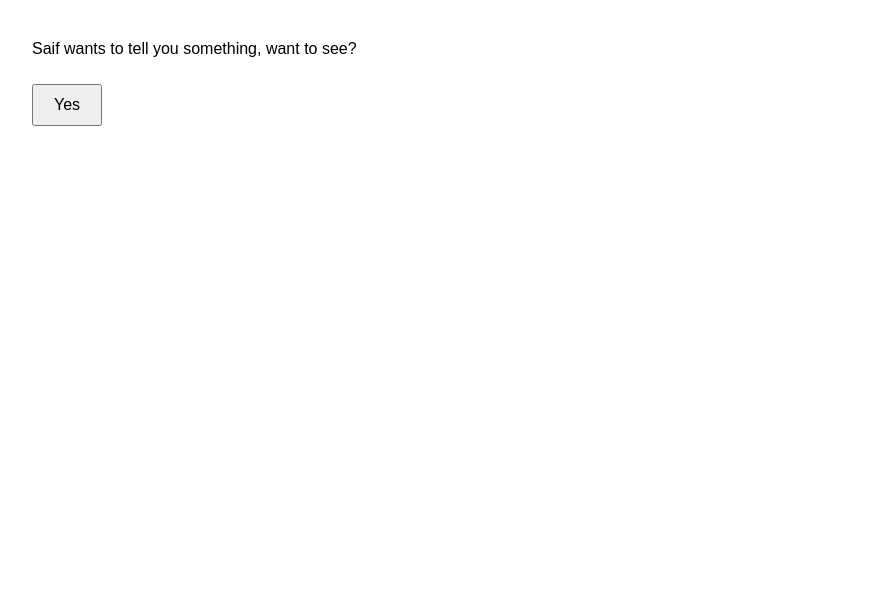
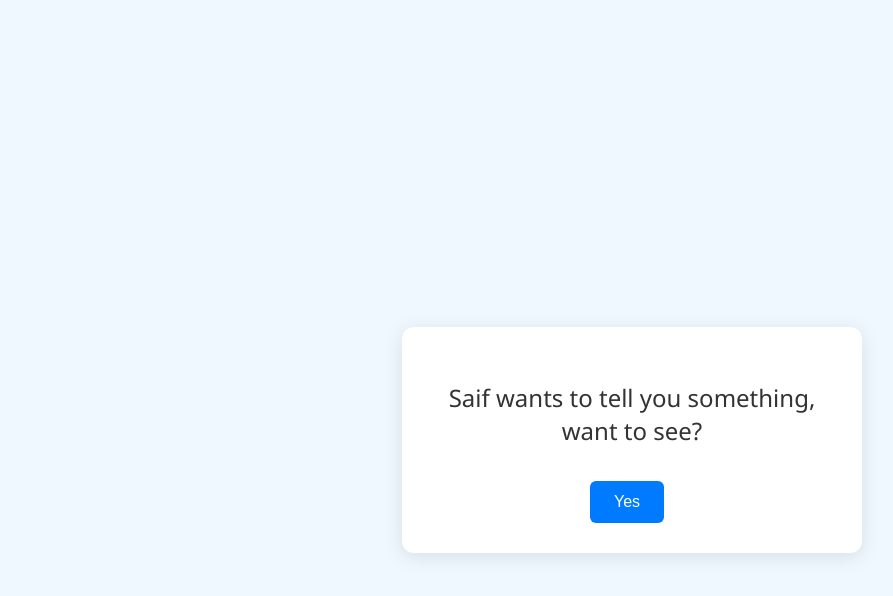
Before and after one commit to Saif-sa09/interactive-question, a plain HTML site: page index.html in a window 1280 px wide. Both pictures are taken after a click on the button "Yes". Shown: the whole page, without its empty margins (8-901 px from the left). Drawn offline with Linux system fonts and the light colour scheme.

Commit message:
Update index.html

```diff
--- a/index.html
+++ b/index.html
@@ -6,13 +6,61 @@
   <title>Interactive Question</title>
   <style>
     body {
-    font-family: Arial, sans-serif;
+      font-family: 'Segoe UI', sans-serif;
       margin: 40px;
+      background: #f0f8ff;
+      color: #333;
+      display: flex;
+      justify-content: center;
+      align-items: center;
+      height: 100vh;
     }
+
+    #container {
+      text-align: center;
+      max-width: 400px;
+      background: white;
+      padding: 30px;
+      border-radius: 12px;
+      box-shadow: 0 4px 20px rgba(0,0,0,0.1);
+      animation: fadeIn 1s ease;
+    }
+
+    p {
+      font-size: 24px;
+      animation: slideFade 0.6s ease;
+    }
+
     button {
       margin: 10px 10px 0 0;
-    padding: 10px 20px;
+      padding: 12px 24px;
       font-size: 16px;
+      border: none;
+      border-radius: 6px;
+      cursor: pointer;
+      background-color: #007BFF;
+      color: white;
+      transition: background-color 0.3s ease;
+    }
+
+    button:hover {
+      background-color: #0056b3;
+    }
+
+    @keyframes slideFade {
+      from {
+        opacity: 0;
+        transform: translateY(-15px);
+      }
+      to {
+        opacity: 1;
+        transform: translateY(0);
+      }
+    }
+
+    @keyframes fadeIn {
+      from { opacity: 0; }
+      to { opacity: 1; }
     }
   </style>
 </head>
@@ -25,25 +73,30 @@
   </div>
 
   <script>
-  const container = document.getElementById('container');
     const question = document.getElementById('question');
     const yesBtn = document.getElementById('yesBtn');
     const noBtn = document.getElementById('noBtn');
 
+    const changeQuestion = (text) => {
+      question.style.animation = 'none';
+      question.offsetHeight; // force reflow
+      question.style.animation = null;
+      question.textContent = text;
+    };
+
     yesBtn.onclick = () => {
-    question.textContent = "Saif wants to tell you something, want to see?";
-    // Change buttons for this question
+      changeQuestion("Saif wants to tell you something, want to see?");
       yesBtn.textContent = "Yes";
       noBtn.style.display = "none";
 
       yesBtn.onclick = () => {
-      question.textContent = "Saif Loves You So Much";
+        changeQuestion("Saif Loves You So Much");
         yesBtn.style.display = "none";
       };
     };
 
     noBtn.onclick = () => {
-    question.textContent = "Hi Apu";
+      changeQuestion("Hi Apu");
       yesBtn.style.display = "none";
       noBtn.style.display = "none";
     };
```
Lines whose indentation alone changed are shown as unchanged.
